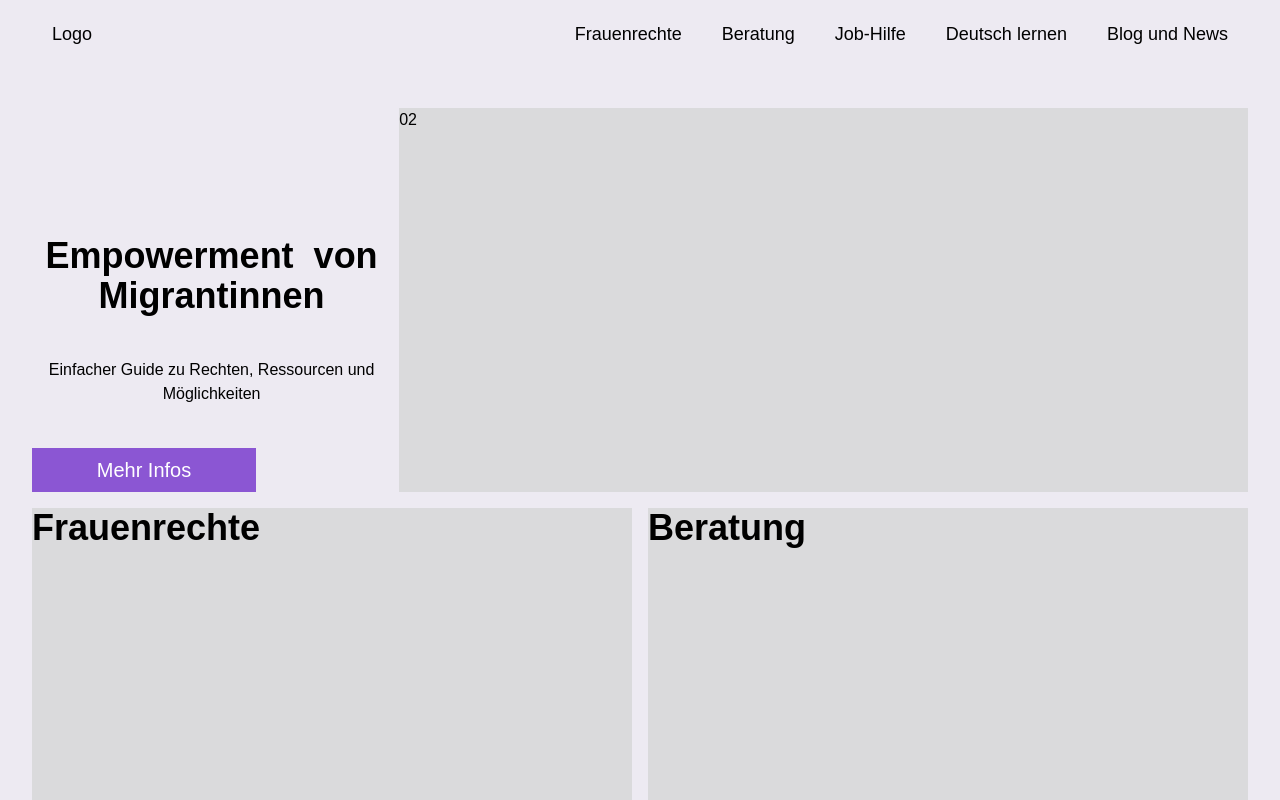
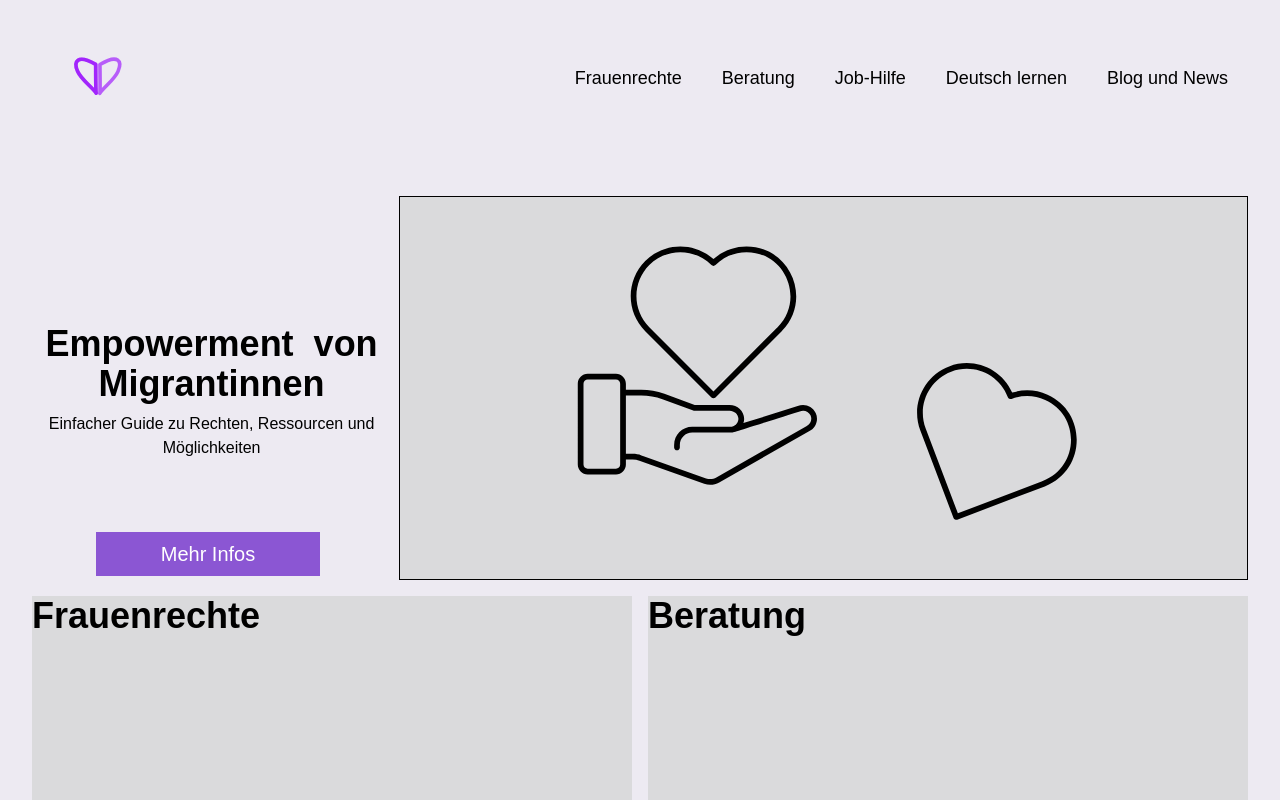
Before and after one commit to Nabegon/Immigrantinnen-Portal, a Next.js app: page / in a window 1280 px wide. Shown: the top 800 px of the page. Built offline with nearby package versions, Linux system fonts and the light colour scheme.

Commit message:
add logo and a top page image

```diff
--- a/src/components/header/header.tsx
+++ b/src/components/header/header.tsx
@@ -6,7 +6,9 @@ const Header = () => {
     <div className="container">
       <div className="flex flex-col md:flex-row justify-between items-center m-5 font-Montserrat text-xs md:text-lg">
         <Link href="/">
-          <div className="m-5 md:m-0">Logo</div>
+          <div className="w-24 h-24 mt-5">
+            <img src="/logo_immigrantin_portal.svg" alt="Logo" />
+          </div>
         </Link>
 
         <ul className="flex space-x-4 md:space-x-10 font-Montserrat text-xs md:text-lg">
--- a/src/pages/index.tsx
+++ b/src/pages/index.tsx
@@ -10,14 +10,18 @@ const Home = () => {
         <div className="grid grid-cols-1 md:grid-cols-10 gap-2 flex justify-start items-end">
           <div className="md:col-span-3 md:row-span-6 md:row-start-6 flex flex-col justify-between items-start md:h-64">
             <p className="text-4xl font-bold text-center m-5 md:m-0">Empowerment&nbsp; von Migrantinnen</p>
-            <p className="text-center  m-5 md:m-0">Einfacher Guide zu Rechten, Ressourcen und Möglichkeiten</p>
-            <button className="bg-violet hover:bg-violet-500 text-white text-xl px-4 py-2 w-56 ml-14 m-5 md:m-0">
+            <p className="text-center m-0 md:m-2">Einfacher Guide zu Rechten, Ressourcen und Möglichkeiten</p>
+            <button className="bg-violet hover:bg-violet-500 text-white text-xl px-1 py-2 w-56 m-16">
               <Link href="/frauenrechte">
                 Mehr Infos
               </Link>
             </button>
           </div>
-          <div className="col-span-1 md:col-span-7 md:row-span-6 md:row-start-6 bg-container-gray h-40 md:h-96">02</div>
+          <div className="col-span-1 md:col-span-7 md:row-span-6 md:row-start-6 bg-container-gray h-40 md:h-96 border border-black-500">
+            {/* <div className="w-24 h-24 mt-5"> */}
+              <img src="/top-page-image.svg" alt="Logo" className="w-full h-full" />
+            {/* </div> */}
+          </div>
         </div>
 
         <div className="grid grid-cols-1 md:grid-cols-2 gap-4 mt-4">
@@ -54,40 +58,6 @@ const Home = () => {
             </button>
           </div>
         </div>
-        {/* <div className="grid grid-cols-3 md:grid-cols-2 gap-4 mt-4">
-          <div className="bg-container-gray row-span-5 flex flex-col justify-between items-start h-96">
-            <p className="self-start text-4xl	font-bold">Frauenrechte</p>
-            <button className="bg-violet hover:bg-violet-500 text-white text-xl px-4 py-2 w-56 mb-2 mx-2">
-              <Link href="/frauenrechte">
-                Mehr wissen
-              </Link>
-            </button>
-          </div>
-          <div className="bg-container-gray row-span-5 flex flex-col justify-between items-start h-96">
-            <p className="self-start text-4xl	font-bold">Beratung</p>
-            <button className="bg-violet hover:bg-violet-500 text-white text-xl px-4 py-2 w-56 mb-2 mx-2">
-              <Link href="/beratung">
-                Mehr wissen
-              </Link>
-            </button>
-          </div>
-          <div className="bg-container-gray row-span-5 flex flex-col justify-between items-start h-96">
-            <p className="self-start text-4xl	font-bold">Job-Hilfe</p>
-            <button className="bg-violet hover:bg-violet-500 text-white text-xl px-4 py-2 w-56 mb-2 mx-2">
-              <Link href="/job-hilfe">
-                Mehr wissen
-              </Link>
-            </button>
-          </div>
-          <div className="bg-container-gray row-span-5 flex flex-col justify-between items-start h-96">
-            <p className="self-start text-4xl	font-bold">Deutsch lernen</p>
-            <button className="bg-violet hover:bg-violet-500 text-white text-xl px-4 py-2 w-56 mb-2 mx-2">
-              <Link href="/deutsch-lernen">
-                Mehr wissen
-              </Link>
-            </button>
-          </div>
-        </div> */}
         <div className="grid grid-cols-1 md:grid-cols-2 gap-4 mt-4 justify-items-center items-center">
           <div className="bg-container-gray flex justify-center items-center w-full md:w-96 h-40 md:h-96">
             <p className="text-4xl font-bold">Interview 1</p>
```
Also changed, not shown: public/logo_immigrantin_portal.svg (added), public/top-page-image.svg (added).
